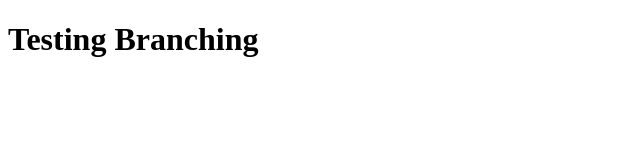
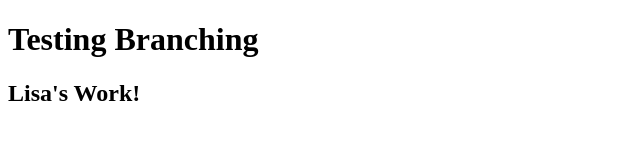
Before and after one commit to lavinagithub/jwd6_project_branching, a plain HTML site: page index.html in a window 1280 px wide. Shown: the whole page, without its empty margins (0-640 px from the left). Drawn offline with Linux system fonts and the light colour scheme.

Commit message:
added heading for my work

```diff
--- a/index.html
+++ b/index.html
@@ -8,5 +8,6 @@
   </head>
   <body>
     <h1>Testing Branching</h1>
+    <h2>Lisa's Work!</h2>
   </body>
 </html>
```
